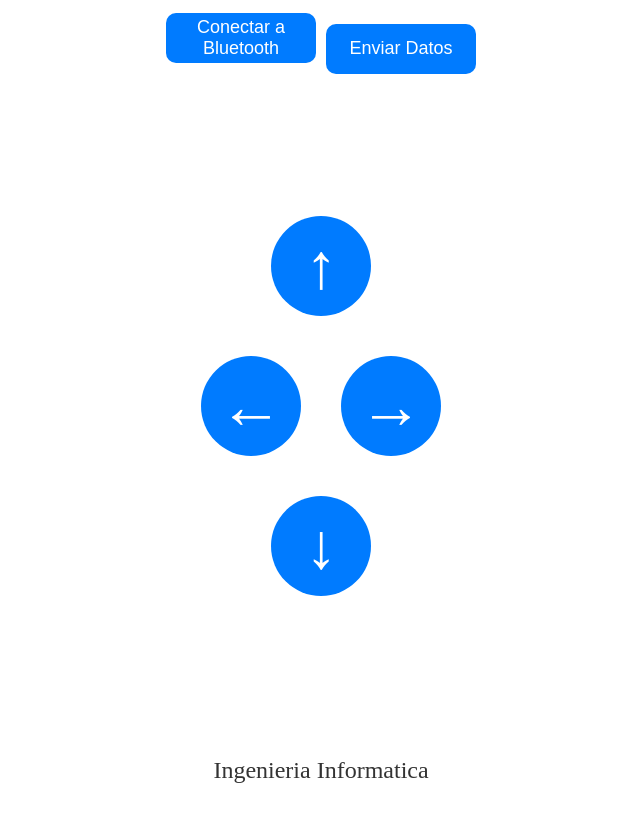
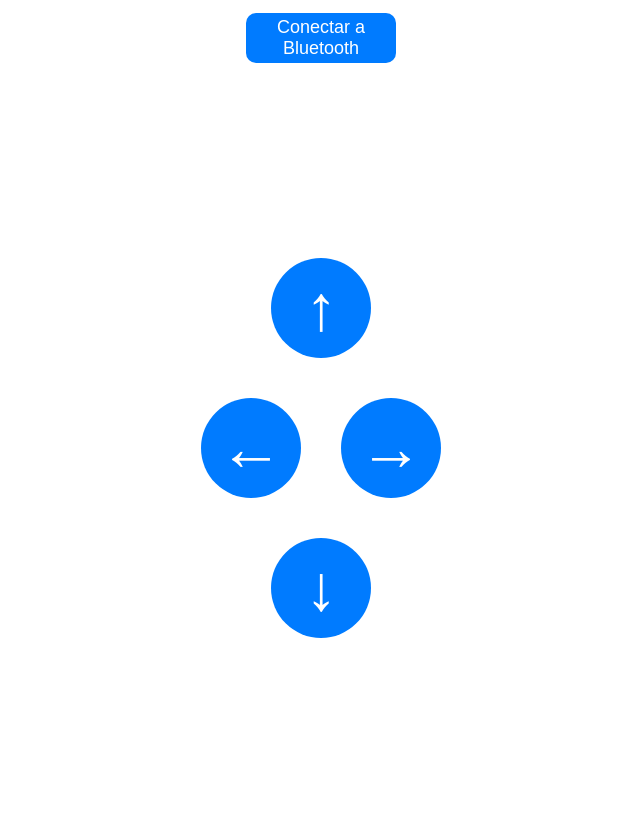
Before and after one commit to eleazarmgil/web-bluetooth-api, an Angular app: page / in a window 1280 px wide. Shown: the whole page, without its empty margins (319-959 px from the left). Built offline with nearby package versions, Linux system fonts and the light colour scheme.

Commit message:
Updated function

```diff
--- a/src/app/app.component.html
+++ b/src/app/app.component.html
@@ -1,17 +1,13 @@
 <div class="main-container">
   <div class="connection-container">
     <button (click)="connectToBluetooth()">Conectar a Bluetooth</button>
-    <button (click)="sendData()" [disabled]="!connected">Enviar Datos</button>
   </div>
   <div class="controller">
-    <button class="button up">↑</button>
+    <button class="button up" (click)="sendData('arriba')" >↑</button>
     <div class="horizontal-buttons">
-      <button class="button left">←</button>
-      <button class="button right">→</button>
+      <button class="button left" (click)="sendData('izquierda')">←</button>
+      <button class="button right" (click)="sendData('derecha')">→</button>
     </div>
-    <button class="button down">↓</button>
-  </div>
-  <div class="info-container">
-    <p>Ingenieria Informatica</p>
+    <button class="button down" (click)="sendData('abajo')">↓</button>
   </div>
 </div>
--- a/src/app/app.component.ts
+++ b/src/app/app.component.ts
@@ -37,9 +37,9 @@ export class AppComponent {
     }
   }
 
-  async sendData() {
+  async sendData(message:string) {
     if (this.characteristic) {
-      const data = new TextEncoder().encode('Tu mensaje'); // Cambiar mensaje
+      const data = new TextEncoder().encode(message); // Cambiar mensaje
       await this.characteristic.writeValue(data);
       console.log('Datos enviados');
     } else {
```
